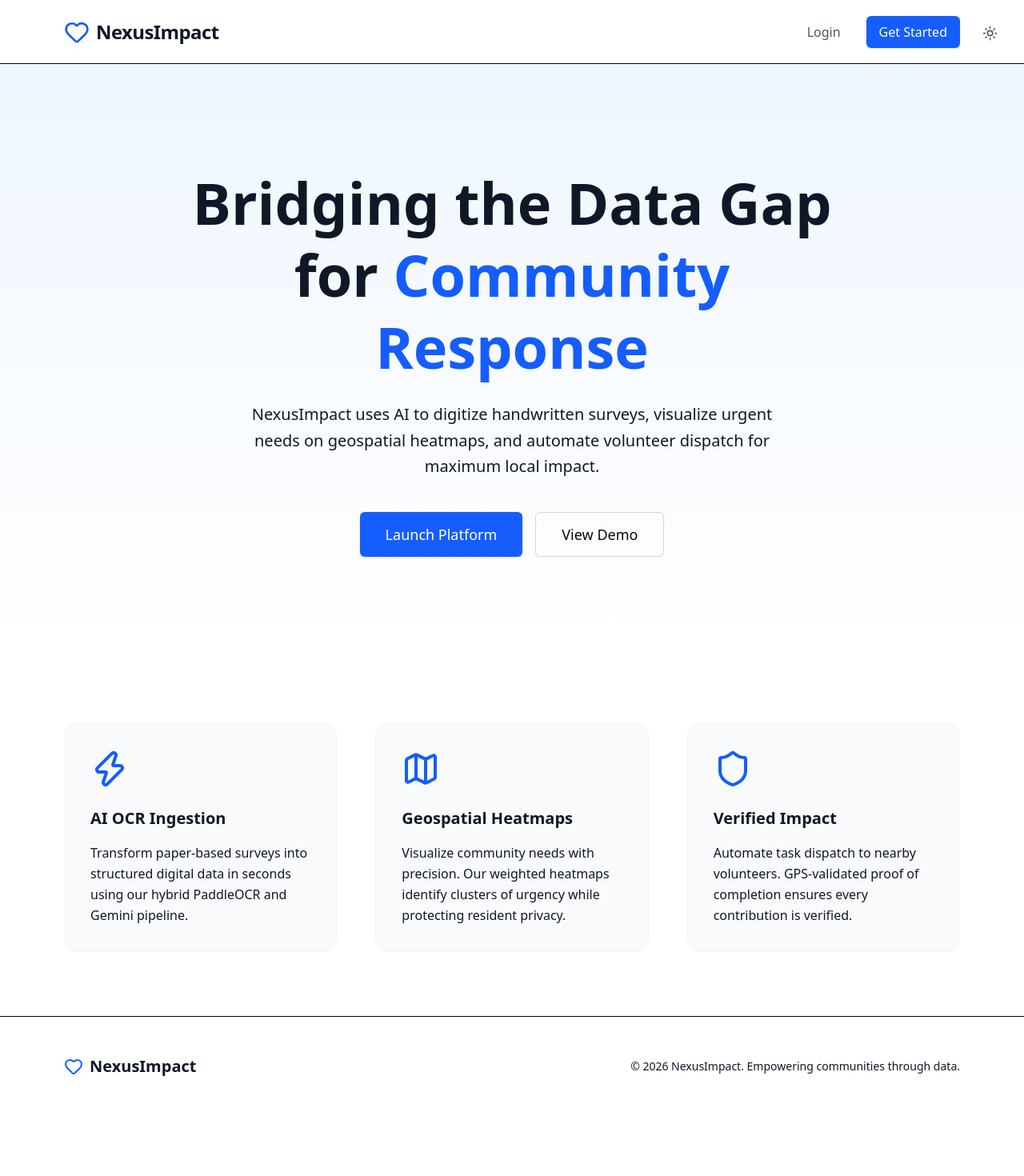
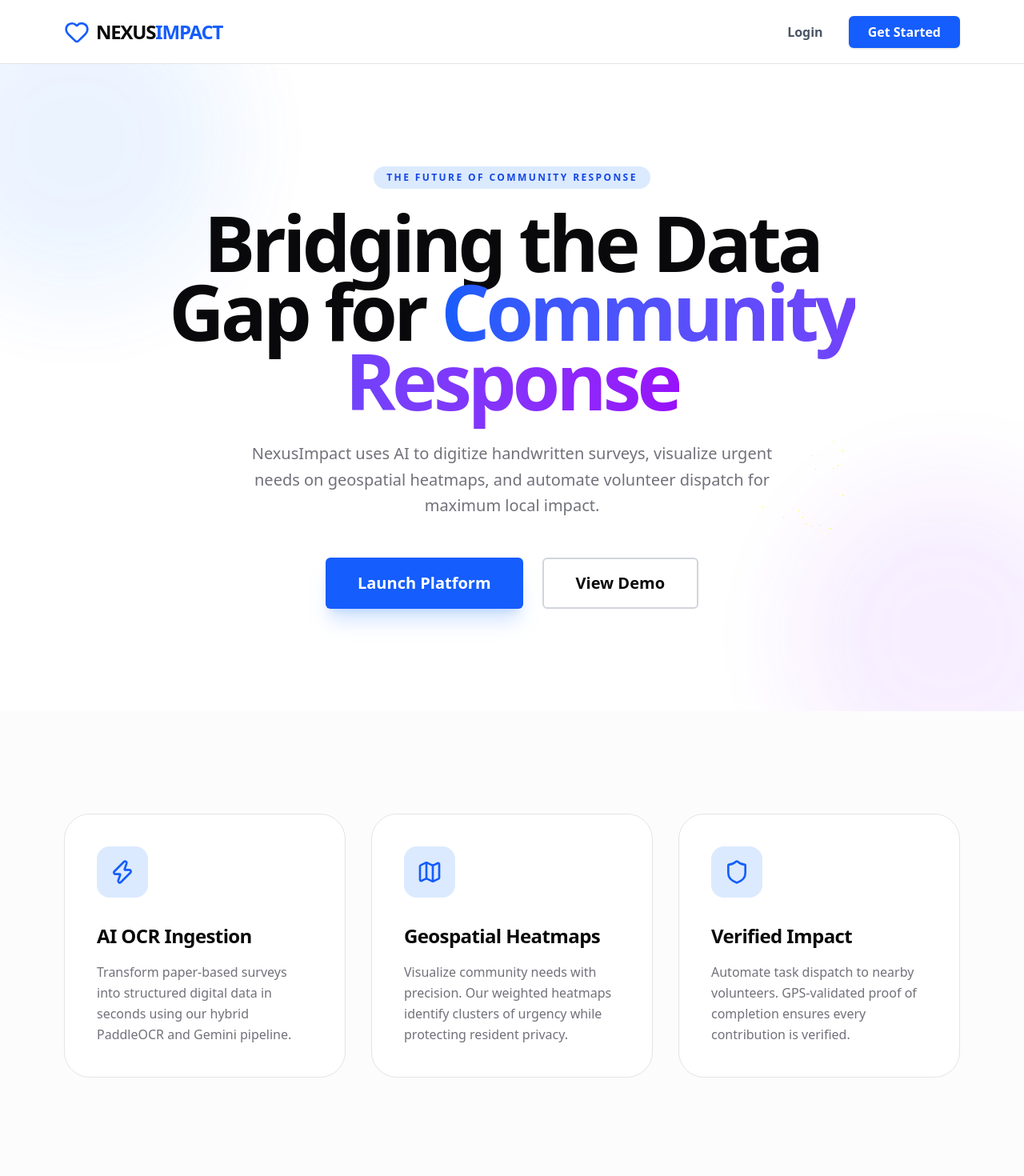
Before and after one commit to abhayshaw1601/Nexus, a Next.js app in the folder apps/frontend/: page / in a window 1280 px wide. Shown: the top 1470 px of the page at 80% size. Before the commit the page ends 1395 px from the top, so only its background shows below. Built offline with nearby package versions, Linux system fonts and the light colour scheme.

Commit message:
lil less cooked ui

```diff
--- a/apps/frontend/src/app/dashboard/page.tsx
+++ b/apps/frontend/src/app/dashboard/page.tsx
@@ -123,7 +123,7 @@ export default function DashboardPage() {
 
       {/* Main Content */}
       <main className="flex-1 overflow-y-auto">
-        <header className="flex h-20 items-center justify-between px-8 bg-card border-b border-border shadow-sm transition-colors duration-300">
+        <header className="flex h-20 items-center justify-between px-8 bg-card/80 backdrop-blur-md border-b border-border shadow-sm transition-colors duration-300">
           <h1 className="text-2xl font-semibold text-foreground">Welcome, {user.name}</h1>
           <div className="flex items-center space-x-4">
             <span className="text-sm font-bold text-foreground bg-muted px-3 py-1 rounded-full uppercase tracking-wider">
--- a/apps/frontend/src/app/globals.css
+++ b/apps/frontend/src/app/globals.css
@@ -69,6 +69,10 @@
   --color-ring: hsl(var(--ring));
 }
 
+@layer base {
+  * {
+    border-color: var(--color-border);
+  }
   body {
     background-color: var(--color-background);
     color: var(--color-foreground);
@@ -77,3 +81,4 @@ body {
     transition-timing-function: cubic-bezier(0.4, 0, 0.2, 1);
     transition-duration: 300ms;
   }
+}
--- a/apps/frontend/src/app/layout.tsx
+++ b/apps/frontend/src/app/layout.tsx
@@ -33,9 +33,6 @@ export default function RootLayout({
     >
       <body className="min-h-full flex flex-col transition-colors duration-300">
         <Providers>
-          <div className="fixed top-6 right-6 z-50">
-            <ModeToggle />
-          </div>
           {children}
         </Providers>
       </body>
--- a/apps/frontend/src/app/page.tsx
+++ b/apps/frontend/src/app/page.tsx
@@ -4,41 +4,49 @@ import { Heart, Shield, Zap, Map as MapIcon } from "lucide-react";
 
 export default function LandingPage() {
   return (
-    <div className="flex min-h-screen flex-col bg-white">
+    <div className="flex min-h-screen flex-col bg-background transition-colors duration-500">
       {/* Navigation */}
-      <nav className="flex h-20 items-center justify-between px-8 md:px-20 border-b">
+      <nav className="flex h-20 items-center justify-between px-8 md:px-20 border-b border-border bg-card/80 backdrop-blur-md sticky top-0 z-50">
         <div className="flex items-center gap-2">
-          <Heart className="h-8 w-8 text-blue-600" />
-          <span className="text-2xl font-bold text-gray-900 tracking-tight">NexusImpact</span>
+          <Heart className="h-8 w-8 text-blue-600 dark:text-blue-500" />
+          <span className="text-2xl font-black text-foreground tracking-tighter">NEXUS<span className="text-blue-600 dark:text-blue-500">IMPACT</span></span>
         </div>
         <div className="flex items-center gap-4">
           <Link href="/login">
-            <Button variant="ghost">Login</Button>
+            <Button variant="ghost" className="font-bold">Login</Button>
           </Link>
           <Link href="/register">
-            <Button>Get Started</Button>
+            <Button className="font-bold px-6">Get Started</Button>
           </Link>
         </div>
       </nav>
 
       {/* Hero Section */}
       <main className="flex-1">
-        <section className="px-8 py-20 md:px-20 md:py-32 text-center bg-gradient-to-b from-blue-50 to-white">
-          <div className="max-w-4xl mx-auto">
-            <h1 className="text-5xl md:text-7xl font-extrabold text-gray-900 leading-tight mb-6">
-              Bridging the Data Gap for <span className="text-blue-600">Community Response</span>
+        <section className="px-8 py-20 md:px-20 md:py-32 text-center relative overflow-hidden">
+          {/* Animated Background Gradient */}
+          <div className="absolute inset-0 bg-gradient-to-b from-blue-50/50 to-background dark:from-blue-900/10 dark:to-background -z-10" />
+          <div className="absolute -top-24 -left-24 w-96 h-96 bg-blue-500/10 rounded-full blur-3xl animate-pulse" />
+          <div className="absolute -bottom-24 -right-24 w-96 h-96 bg-purple-500/10 rounded-full blur-3xl animate-pulse delay-700" />
+
+          <div className="max-w-4xl mx-auto relative">
+            <div className="inline-block px-4 py-1.5 mb-6 text-xs font-black uppercase tracking-[0.2em] bg-blue-100 dark:bg-blue-900/30 text-blue-700 dark:text-blue-400 rounded-full">
+              The Future of Community Response
+            </div>
+            <h1 className="text-5xl md:text-8xl font-black text-foreground leading-[0.9] mb-8 tracking-tighter">
+              Bridging the Data Gap for <span className="text-transparent bg-clip-text bg-gradient-to-r from-blue-600 to-purple-600 dark:from-blue-400 dark:to-purple-400">Community Response</span>
             </h1>
-            <p className="text-xl text-gray-900 mb-10 leading-relaxed max-w-2xl mx-auto">
+            <p className="text-lg md:text-xl text-muted-foreground mb-12 leading-relaxed max-w-2xl mx-auto font-medium">
               NexusImpact uses AI to digitize handwritten surveys, visualize urgent needs on geospatial heatmaps, and automate volunteer dispatch for maximum local impact.
             </p>
-            <div className="flex flex-col sm:flex-row items-center justify-center gap-4">
-              <Link href="/register">
-                <Button size="lg" className="w-full sm:w-auto h-14 px-8 text-lg">
+            <div className="flex flex-col sm:flex-row items-center justify-center gap-6">
+              <Link href="/register" className="w-full sm:w-auto">
+                <Button size="lg" className="w-full sm:w-auto h-16 px-10 text-xl font-black shadow-xl shadow-blue-500/20 hover:scale-105 transition-transform">
                   Launch Platform
                 </Button>
               </Link>
-              <Link href="#features">
-                <Button variant="outline" size="lg" className="w-full sm:w-auto h-14 px-8 text-lg">
+              <Link href="#features" className="w-full sm:w-auto">
+                <Button variant="outline" size="lg" className="w-full sm:w-auto h-16 px-10 text-xl font-bold border-2 hover:bg-muted transition-all">
                   View Demo
                 </Button>
               </Link>
@@ -47,26 +55,32 @@ export default function LandingPage() {
         </section>
 
         {/* Features Section */}
-        <section id="features" className="px-8 py-20 md:px-20">
-          <div className="grid grid-cols-1 md:grid-cols-3 gap-12 max-w-6xl mx-auto">
-            <div className="p-8 rounded-2xl bg-gray-50 border border-gray-100 hover:shadow-xl transition-shadow">
-              <Zap className="h-12 w-12 text-blue-600 mb-6" />
-              <h3 className="text-xl font-bold text-gray-900 mb-4">AI OCR Ingestion</h3>
-              <p className="text-gray-900 leading-relaxed">
+        <section id="features" className="px-8 py-32 md:px-20 bg-muted/30">
+          <div className="grid grid-cols-1 md:grid-cols-3 gap-8 max-w-7xl mx-auto">
+            <div className="group p-10 rounded-[2rem] bg-card dark:bg-zinc-900/50 border border-border hover:border-blue-500/50 hover:shadow-2xl hover:shadow-blue-500/10 transition-all duration-500">
+              <div className="w-16 h-16 bg-blue-100 dark:bg-blue-900/30 rounded-2xl flex items-center justify-center mb-8 group-hover:scale-110 transition-transform">
+                <Zap className="h-8 w-8 text-blue-600 dark:text-blue-400" />
+              </div>
+              <h3 className="text-2xl font-black text-foreground mb-4 tracking-tight">AI OCR Ingestion</h3>
+              <p className="text-muted-foreground leading-relaxed font-medium">
                 Transform paper-based surveys into structured digital data in seconds using our hybrid PaddleOCR and Gemini pipeline.
               </p>
             </div>
-            <div className="p-8 rounded-2xl bg-gray-50 border border-gray-100 hover:shadow-xl transition-shadow">
-              <MapIcon className="h-12 w-12 text-blue-600 mb-6" />
-              <h3 className="text-xl font-bold text-gray-900 mb-4">Geospatial Heatmaps</h3>
-              <p className="text-gray-900 leading-relaxed">
+            <div className="group p-10 rounded-[2rem] bg-card dark:bg-zinc-900/50 border border-border hover:border-blue-500/50 hover:shadow-2xl hover:shadow-blue-500/10 transition-all duration-500">
+              <div className="w-16 h-16 bg-blue-100 dark:bg-blue-900/30 rounded-2xl flex items-center justify-center mb-8 group-hover:scale-110 transition-transform">
+                <MapIcon className="h-8 w-8 text-blue-600 dark:text-blue-400" />
+              </div>
+              <h3 className="text-2xl font-black text-foreground mb-4 tracking-tight">Geospatial Heatmaps</h3>
+              <p className="text-muted-foreground leading-relaxed font-medium">
                 Visualize community needs with precision. Our weighted heatmaps identify clusters of urgency while protecting resident privacy.
               </p>
             </div>
-            <div className="p-8 rounded-2xl bg-gray-50 border border-gray-100 hover:shadow-xl transition-shadow">
-              <Shield className="h-12 w-12 text-blue-600 mb-6" />
-              <h3 className="text-xl font-bold text-gray-900 mb-4">Verified Impact</h3>
-              <p className="text-gray-900 leading-relaxed">
+            <div className="group p-10 rounded-[2rem] bg-card dark:bg-zinc-900/50 border border-border hover:border-blue-500/50 hover:shadow-2xl hover:shadow-blue-500/10 transition-all duration-500">
+              <div className="w-16 h-16 bg-blue-100 dark:bg-blue-900/30 rounded-2xl flex items-center justify-center mb-8 group-hover:scale-110 transition-transform">
+                <Shield className="h-8 w-8 text-blue-600 dark:text-blue-400" />
+              </div>
+              <h3 className="text-2xl font-black text-foreground mb-4 tracking-tight">Verified Impact</h3>
+              <p className="text-muted-foreground leading-relaxed font-medium">
                 Automate task dispatch to nearby volunteers. GPS-validated proof of completion ensures every contribution is verified.
               </p>
             </div>
@@ -75,15 +89,20 @@ export default function LandingPage() {
       </main>
 
       {/* Footer */}
-      <footer className="py-12 border-t px-8 md:px-20 bg-white">
-        <div className="flex flex-col md:flex-row justify-between items-center gap-8">
+      <footer className="py-20 border-t border-border px-8 md:px-20 bg-card">
+        <div className="flex flex-col md:flex-row justify-between items-center gap-12 max-w-7xl mx-auto">
           <div className="flex items-center gap-2">
-            <Heart className="h-6 w-6 text-blue-600" />
-            <span className="text-xl font-bold text-gray-900">NexusImpact</span>
+            <Heart className="h-8 w-8 text-blue-600 dark:text-blue-500" />
+            <span className="text-2xl font-black text-foreground tracking-tighter">NEXUS<span className="text-blue-600 dark:text-blue-500">IMPACT</span></span>
           </div>
-          <p className="text-gray-900 text-sm">
+          <p className="text-muted-foreground text-sm font-bold uppercase tracking-widest">
             © 2026 NexusImpact. Empowering communities through data.
           </p>
+          <div className="flex gap-8">
+            <Link href="#" className="text-muted-foreground hover:text-blue-600 transition-colors font-bold text-sm">Privacy</Link>
+            <Link href="#" className="text-muted-foreground hover:text-blue-600 transition-colors font-bold text-sm">Terms</Link>
+            <Link href="#" className="text-muted-foreground hover:text-blue-600 transition-colors font-bold text-sm">Contact</Link>
+          </div>
         </div>
       </footer>
     </div>
--- a/apps/frontend/src/components/ModeToggle.tsx
+++ b/apps/frontend/src/components/ModeToggle.tsx
@@ -9,19 +9,21 @@ export function ModeToggle() {
   const { theme, setTheme } = useTheme();
   const [mounted, setMounted] = React.useState(false);
 
-  // Avoid hydration mismatch
+  // Avoid hydration mismatch by only rendering after mounting
   React.useEffect(() => {
     setMounted(true);
   }, []);
 
-  if (!mounted) return <div className="w-9 h-9" />;
+  if (!mounted) {
+    return <div className="w-9 h-9" />; // Placeholder to avoid layout shift
+  }
 
   return (
     <Button
       variant="ghost"
       size="icon"
       onClick={() => setTheme(theme === "dark" ? "light" : "dark")}
-      className="rounded-full w-9 h-9 flex items-center justify-center transition-all duration-300"
+      className="rounded-full w-9 h-9 flex items-center justify-center transition-all duration-300 hover:bg-muted"
       aria-label="Toggle theme"
     >
       <Sun className="h-[1.2rem] w-[1.2rem] rotate-0 scale-100 transition-all dark:-rotate-90 dark:scale-0" />
--- a/apps/frontend/src/components/Sidebar.tsx
+++ b/apps/frontend/src/components/Sidebar.tsx
@@ -3,50 +3,76 @@
 import Link from "next/link";
 import { usePathname } from "next/navigation";
 import { useSession } from "next-auth/react";
-import { LayoutDashboard, PlusCircle, Users, CheckCircle } from "lucide-react";
+import { LayoutDashboard, PlusCircle, Users, CheckCircle, Sun, Moon } from "lucide-react";
+import { useTheme } from "next-themes";
+import { useState, useEffect } from "react";
 
 export default function Sidebar() {
   const { data: session } = useSession();
+  const { theme, setTheme } = useTheme();
   const pathname = usePathname();
   const user = session?.user as any;
+  const [mounted, setMounted] = useState(false);
+
+  useEffect(() => {
+    setMounted(true);
+  }, []);
 
   if (!user) return null;
 
   const isActive = (path: string) => {
     return pathname === path
       ? "bg-blue-50/50 dark:bg-blue-900/20 text-blue-700 dark:text-blue-400 font-bold"
-      : "text-muted-foreground hover:bg-muted dark:hover:bg-zinc-800 hover:text-foreground";
+      : "text-muted-foreground hover:bg-muted dark:hover:bg-zinc-900 hover:text-foreground";
   };
 
   return (
     <aside className="w-64 bg-card dark:bg-zinc-950 border-r border-border shadow-sm flex flex-col h-screen sticky top-0 transition-colors duration-300">
       <div className="flex h-20 items-center px-6 border-b border-border shrink-0">
-        <span className="text-xl font-bold text-blue-600 dark:text-blue-500">NexusImpact</span>
+        <span className="text-xl font-black text-blue-600 dark:text-blue-500 tracking-tighter">NEXUS<span className="text-foreground">IMPACT</span></span>
       </div>
+
       <nav className="mt-6 px-4 space-y-2 flex-1">
-        <Link href="/dashboard" className={`flex items-center px-4 py-2 rounded-md transition-colors ${isActive('/dashboard')}`}>
+        <Link href="/dashboard" className={`flex items-center px-4 py-2.5 rounded-lg transition-all duration-300 ${isActive('/dashboard')}`}>
           <LayoutDashboard className="mr-3 h-5 w-5" />
-          Dashboard
+          <span className="text-sm font-semibold">Dashboard</span>
         </Link>
         {(user.role === 'NGO_ADMIN' || user.role === 'FIELD_WORKER') && (
-          <Link href="/surveys/new" className={`flex items-center px-4 py-2 rounded-md transition-colors ${isActive('/surveys/new')}`}>
+          <Link href="/surveys/new" className={`flex items-center px-4 py-2.5 rounded-lg transition-all duration-300 ${isActive('/surveys/new')}`}>
             <PlusCircle className="mr-3 h-5 w-5" />
-            Add Data
+            <span className="text-sm font-semibold">Add Data</span>
           </Link>
         )}
         {user.role === 'NGO_ADMIN' && (
           <>
-            <Link href="/admin/verification" className={`flex items-center px-4 py-2 rounded-md transition-colors ${isActive('/admin/verification')}`}>
+            <Link href="/admin/verification" className={`flex items-center px-4 py-2.5 rounded-lg transition-all duration-300 ${isActive('/admin/verification')}`}>
               <CheckCircle className="mr-3 h-5 w-5" />
-              Verification Queue
+              <span className="text-sm font-semibold">Verification Queue</span>
             </Link>
-            <Link href="/admin" className={`flex items-center px-4 py-2 rounded-md transition-colors ${isActive('/admin')}`}>
+            <Link href="/admin" className={`flex items-center px-4 py-2.5 rounded-lg transition-all duration-300 ${isActive('/admin')}`}>
               <Users className="mr-3 h-5 w-5" />
-              Admin Panel
+              <span className="text-sm font-semibold">Admin Panel</span>
             </Link>
           </>
         )}
       </nav>
+
+      <div className="p-4 border-t border-border mt-auto">
+        {mounted && (
+          <button
+            onClick={() => setTheme(theme === "dark" ? "light" : "dark")}
+            className="w-full flex items-center px-4 py-2.5 rounded-lg text-muted-foreground hover:bg-muted dark:hover:bg-zinc-900 hover:text-foreground transition-all duration-300 group"
+          >
+            <div className="relative mr-3 h-5 w-5 flex items-center justify-center">
+              <Sun className="h-5 w-5 rotate-0 scale-100 transition-all dark:-rotate-90 dark:scale-0 text-yellow-500" />
+              <Moon className="absolute h-5 w-5 rotate-90 scale-0 transition-all dark:rotate-0 dark:scale-100 text-blue-400" />
+            </div>
+            <span className="text-sm font-semibold">
+              {theme === "dark" ? "Light Mode" : "Dark Mode"}
+            </span>
+          </button>
+        )}
+      </div>
     </aside>
   );
 }
```
Also changed, not shown: apps/frontend/src/app/register/page.tsx (+12 -12 lines). Lines whose indentation alone changed are shown as unchanged.
